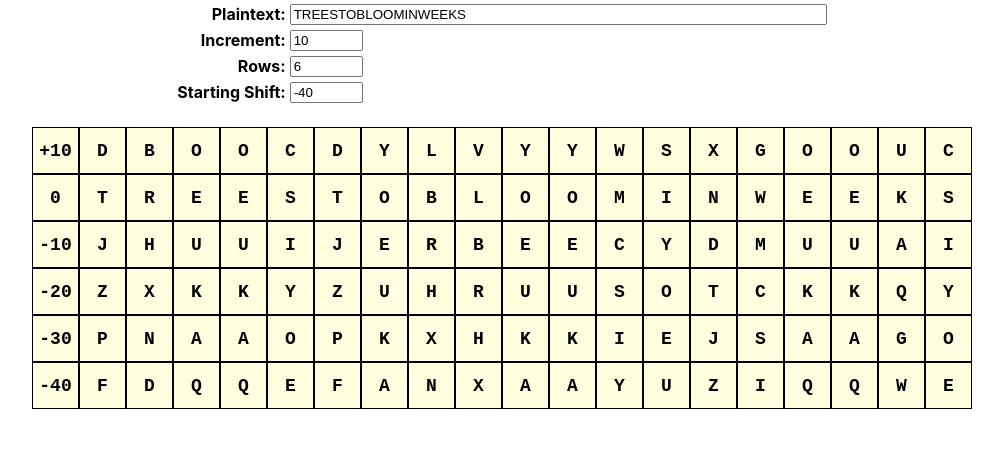
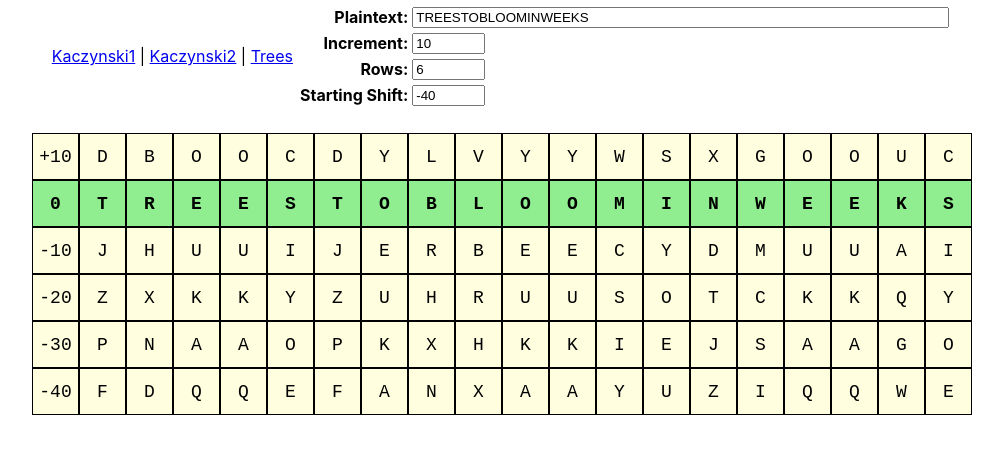
Before and after one commit to doranchak/caesar-shift-system, a React (Create React App) app: page / in a window 1280 px wide. Shown: the top 454 px of the page, without its empty margins (138-1141 px from the left). Built offline with nearby package versions, Linux system fonts and the light colour scheme; the HTML template or start-up script is replaced by a standard one.

Commit message:
styling changes.  added "canned" grids.

```diff
--- a/src/App.css
+++ b/src/App.css
@@ -21,6 +21,13 @@
   display: flex;
   justify-content: center;
   align-items: center;
+  color: black;
+  background-color: lightyellow;
+}
+
+.plaintext {
+  background-color: lightgreen;
+  font-weight: bold;
 }
 
 .highlight {
--- a/src/App.js
+++ b/src/App.js
@@ -44,12 +44,49 @@ function App() {
   };
   function handleSubmit() {
   }
+  function selectKaczynski1() {
+    setPlaintext("KACZYNSKI");
+    setK(10);
+    setN(7);
+    setStart(-30);
+    setGrid(createGrid("KACZYNSKI", 10, 7, -30));
+  }
+  function selectKaczynski2() {
+    setPlaintext("THEODOREJKACZYNSKI");
+    setK(10);
+    setN(9);
+    setStart(-30);
+    setGrid(createGrid("THEODOREJKACZYNSKI", 10, 9, -30));
+  }
+  function selectTrees() {
+    setPlaintext("TREESTOBLOOMINWEEKS");
+    setK(10);
+    setN(6);
+    setStart(-40);
+    setGrid(createGrid("TREESTOBLOOMINWEEKS", 10, 6, -40));
+  }
+  function cl(row, col, highlight) {
+    // let cl = highlight ? "col highlight" : "col";
+    let shift = (n-1-row)*k + start;
+    if (shift == 0) return "plaintext col";
+    return "col";
+  }
+
 
   return (
     <>
       <center>
         <form onSubmit={handleSubmit}>
           <table>
+            <tbody>
+              <tr>
+                <td>
+                  <a href="#" onClick={selectKaczynski1}>Kaczynski1</a> |&nbsp;
+                  <a href="#" onClick={selectKaczynski2}>Kaczynski2</a> |&nbsp;
+                  <a href="#" onClick={selectTrees}>Trees</a>
+                </td>
+                <td>
+                <table>
             <tbody>
               <tr>
                 <td className="l"><label>Plaintext</label></td>
@@ -97,6 +134,10 @@ function App() {
               </tr>
             </tbody>
           </table>
+                </td>
+              </tr>
+            </tbody>
+          </table>
         </form>
           {/* <button type="submit">Submit</button> */}
         <table>
@@ -126,12 +167,7 @@ function App() {
 function style(row, col, val) {
 }
 
-function cl(row, col, highlight) {
-  return highlight ? "col highlight" : "col";
-}
-
 function createGrid(plaintext, k, n, start) {
-  console.log(plaintext);
   const grid = [];
   let rows = n;
   let cols = plaintext.length + 1;
```
